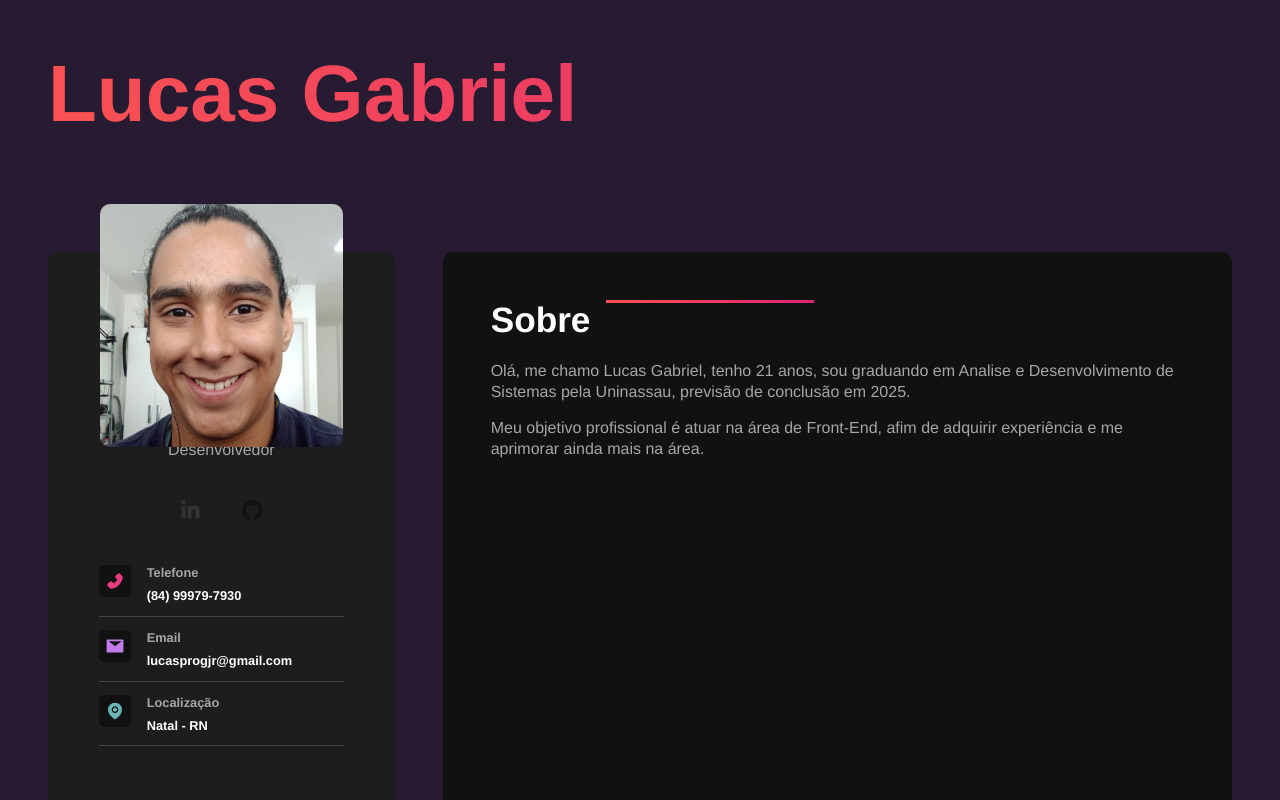
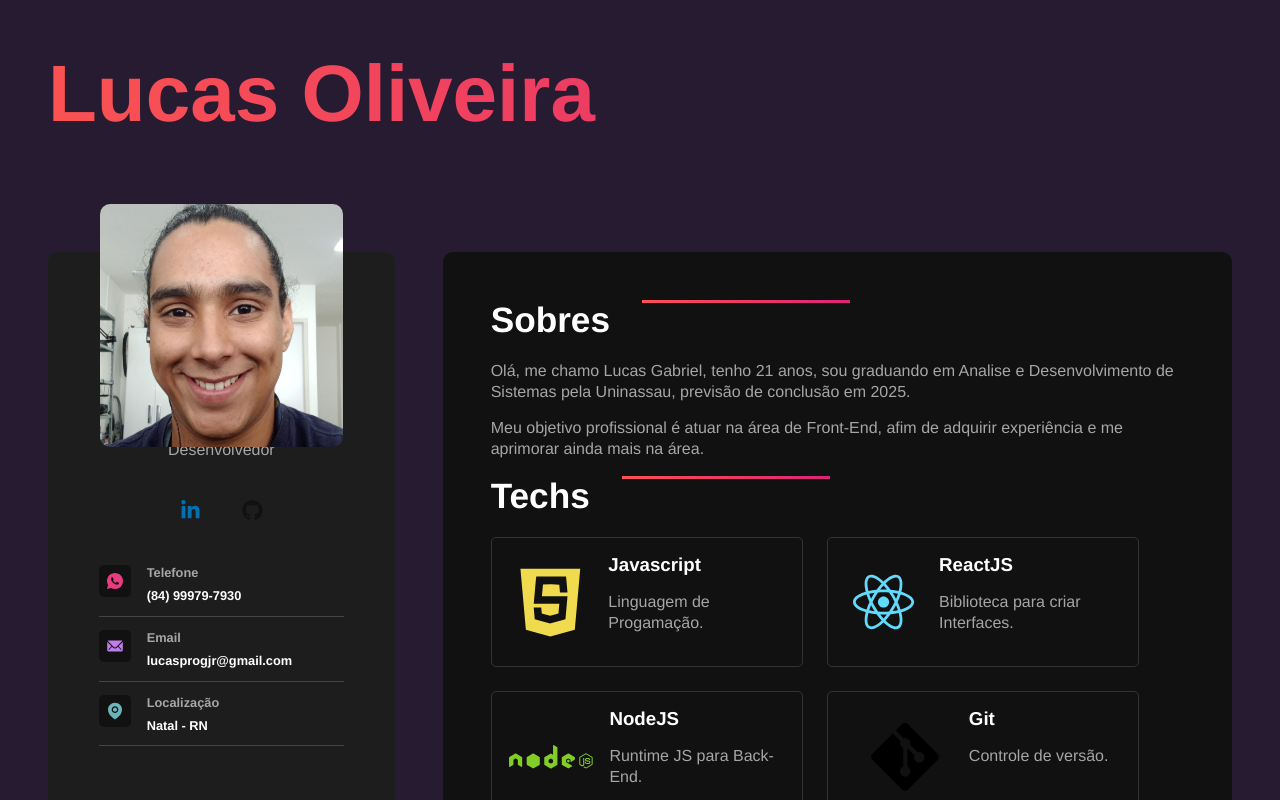
Before and after one commit to lucasdevtec/myPortfolio, a React (Vite) app: page / in a window 1280 px wide. Shown: the top 800 px of the page. Built offline with nearby package versions, Linux system fonts and the light colour scheme.

Commit message:
feat: Estruturando componentes.

```diff
--- a/src/App.jsx
+++ b/src/App.jsx
@@ -6,7 +6,7 @@ import "./styles/components/app.sass";
 export default function App() {
   return (
     <div id="portfolio">
-      <h1>Lucas Gabriel</h1>
+      <h1>Lucas Oliveira</h1>
       <SideBar />
       <MainContent />
     </div>
--- a/src/components/AboutConteiner.jsx
+++ b/src/components/AboutConteiner.jsx
@@ -4,7 +4,9 @@ const anoAtual = dataAtual.getFullYear();
 const AboutConteiner = () => {
   return (
     <section className="about-container">
-      <h2>Sobre</h2>
+      <h2>
+        Sobres <span></span>
+      </h2>
       <p>
         Olá, me chamo Lucas Gabriel, tenho {anoAtual - 2002} anos, sou graduando
         em Analise e Desenvolvimento de Sistemas pela Uninassau, previsão de
--- a/src/components/Information.jsx
+++ b/src/components/Information.jsx
@@ -1,22 +1,27 @@
 import "../styles/components/info.sass";
 
-import { AiFillEnvironment, AiFillPhone, AiFillMail } from "react-icons/ai";
+import { AiFillEnvironment } from "react-icons/ai";
+import { IoIosMail } from "react-icons/io";
+import { RiWhatsappFill } from "react-icons/ri";
 
 const dadosDeContato = [
   {
     name: "Telefone",
-    icon: <AiFillPhone id="phone-icon" />,
+    icon: <RiWhatsappFill id="phone-icon" />,
     data: "(84) 99979-7930",
+    direcionamento: "https://wa.me/+5584999797930",
   },
   {
     name: "Email",
-    icon: <AiFillMail id="email-icon" />,
+    icon: <IoIosMail id="email-icon" />,
     data: "lucasprogjr@gmail.com",
+    direcionamento: "mailto:lucasprogjr@gmail.com",
   },
   {
     name: "Localização",
     icon: <AiFillEnvironment id="pin-icon" />,
     data: "Natal - RN",
+    direcionamento: "https://maps.app.goo.gl/nGdepeQxTB71FXWG8",
   },
 ];
 
@@ -25,7 +30,14 @@ const Information = () => {
     <section id="information">
       {dadosDeContato.map((dadodecontato) => (
         <div className="info-card" key={dadodecontato.name}>
-          {dadodecontato.icon}
+          <a
+            target="_blank"
+            className="hovered"
+            href={dadodecontato.direcionamento}
+            rel="noreferrer"
+          >
+            {dadodecontato.icon}
+          </a>
           <div>
             <h3>{dadodecontato.name}</h3>
             <p>{dadodecontato.data}</p>
--- a/src/components/MainContent.jsx
+++ b/src/components/MainContent.jsx
@@ -1,4 +1,5 @@
 import AboutConteiner from "./AboutConteiner";
+import TechConteiner from "./TechConteiner";
 
 import "../styles/components/maincontent.sass";
 
@@ -7,6 +8,7 @@ export default function MainContent() {
     <>
       <main id="main">
         <AboutConteiner />
+        <TechConteiner />
       </main>
     </>
   );
--- a/src/components/Redes.jsx
+++ b/src/components/Redes.jsx
@@ -4,7 +4,7 @@ import "../styles/components/redes.sass";
 
 const redesSociais = [
   {
-    name: "linkedIn",
+    name: "linkedin",
     icon: <FaLinkedinIn />,
     link: "https://www.linkedin.com/in/lucasdevtec/",
   },
--- a/src/components/SideBar.jsx
+++ b/src/components/SideBar.jsx
@@ -8,7 +8,7 @@ export default function SideBar() {
   return (
     <>
       <aside id="sidebar">
-        <img src={Avatar} alt="Lucas Gabriel" />
+        <img src={Avatar} alt="Lucas Oliveira" />
         <p className="title">Desenvolvedor</p>
         <Redes />
         <Information />
--- /dev/null
+++ b/src/components/TechConteiner.jsx
@@ -0,0 +1,60 @@
+import { DiNodejs, DiReact, DiGit, DiJavascript } from "react-icons/di";
+import { BiLogoPostgresql } from "react-icons/bi";
+
+import "../styles/components/techs.sass";
+
+const skills = [
+  {
+    name: "Javascript",
+    icon: <DiJavascript />,
+    id: "js",
+    descricao: "Linguagem de Progamação.",
+  },
+  {
+    name: "ReactJS",
+    icon: <DiReact id="react" />,
+    id: "react",
+    descricao: "Biblioteca para criar Interfaces.",
+  },
+  {
+    name: "NodeJS",
+    icon: <DiNodejs className="node" />,
+    id: "node",
+    descricao: "Runtime JS para Back-End.",
+  },
+  {
+    name: "Git",
+    icon: <DiGit className="git" />,
+    id: "git",
+    descricao: "Controle de versão.",
+  },
+  {
+    name: "Postgres",
+    icon: <BiLogoPostgresql />,
+    id: "postgres",
+    descricao: "Banco de Dados.",
+  },
+];
+
+const TechConteiner = () => {
+  return (
+    <section className="technologies-container">
+      <h2>
+        Techs <span></span>
+      </h2>
+      <div className="technologies-grid">
+        {skills.map((skill) => (
+          <div className="technology-card" id={skill.id} key={skill.id}>
+            {skill.icon}
+            <div className="techInfo">
+              <h3>{skill.name}</h3>
+              <p>{skill.descricao}</p>
+            </div>
+          </div>
+        ))}
+      </div>
+    </section>
+  );
+};
+
+export default TechConteiner;
```
